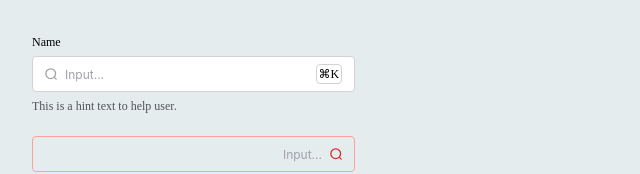
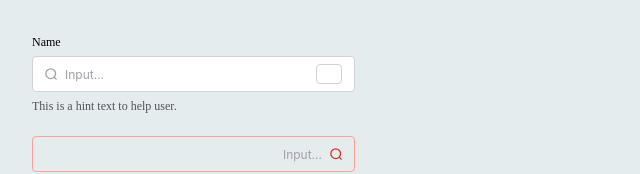
Before and after one commit to Dimatuzkoff/react-components, a React (Vite) app: page / in a window 1280 px wide. Shown: the top 174 px of the page, without its empty margins (0-640 px from the left). Built offline with nearby package versions, Linux system fonts and the light colour scheme.

Commit message:
function sorting

```diff
--- a/src/Input.tsx
+++ b/src/Input.tsx
@@ -3,8 +3,8 @@ import { ReactNode, FC, } from "react";
 import styles from "./Input.module.scss";
 import ErrorSearchIcon from "./assets/icons/ErrorSearchIcon.svg";
 import InfoTooltip from "./InfoTooltip";
-import { getCurrentOs } from "./getCurrentOs"
-import { useKeyboardInputRef } from "./useKeyboardInputRef"
+import { getCurrentOsForBadgeIcon } from "./helpers/getCurrentOsForBadgeIcon"
+import { useKeyboardInputRef } from "./hooks/useKeyboardInputRef"
 interface InputProps {
     placeholder?: string;
     type?: "text" | "password" | "email" | "number" | "tel" | "url" | "search";
@@ -85,7 +85,7 @@ const Input: FC<InputProps> = ({
                         {!isError && iconAfter}
                         {(isError && iconAfter) ? <img src={ErrorSearchIcon} alt="Error" /> : null}
                         {isBadge && <div className={clsx(styles.badge)}>
-                            {getCurrentOs()}
+                            {getCurrentOsForBadgeIcon()}
                         </div>}
                     </div>
                     <div className={clsx(styles.helperTextWrapper)}>
--- a/src/getCurrentOs.ts
+++ b/src/helpers/getCurrentOsForBadgeIcon.ts
@@ -1,5 +1,5 @@
-export const getCurrentOs = () => {
-    const isMac = navigator.userAgent;
+export const getCurrentOsForBadgeIcon = () => {
+    const isMac = navigator.userAgent.toUpperCase().includes("MAC");
     const isWindows = navigator.userAgent.toUpperCase().includes("WIN");
     if (isMac) return "⌘K";
     if (isWindows) return "Ctrl+K";
```
Also changed, not shown: src/hooks/useKeyboardInputRef.ts (renamed from src/useKeyboardInputRef.ts).
